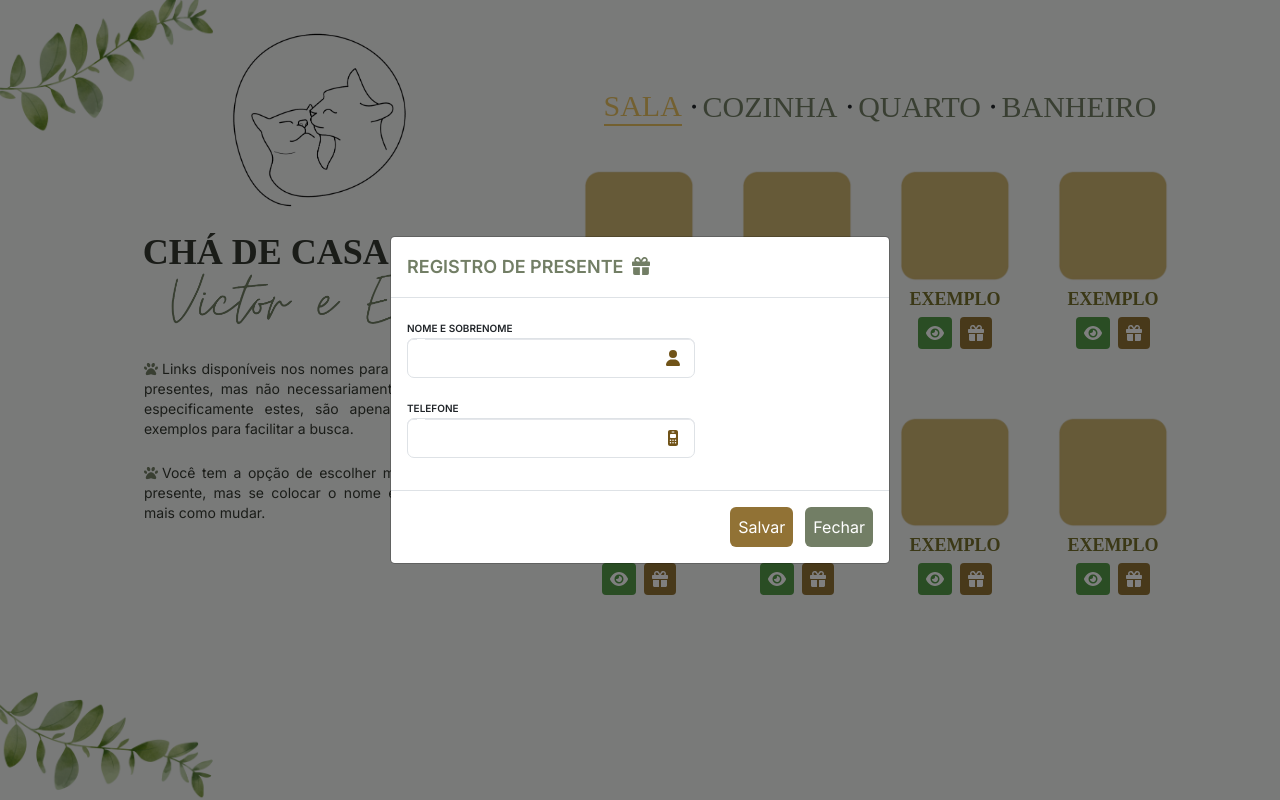
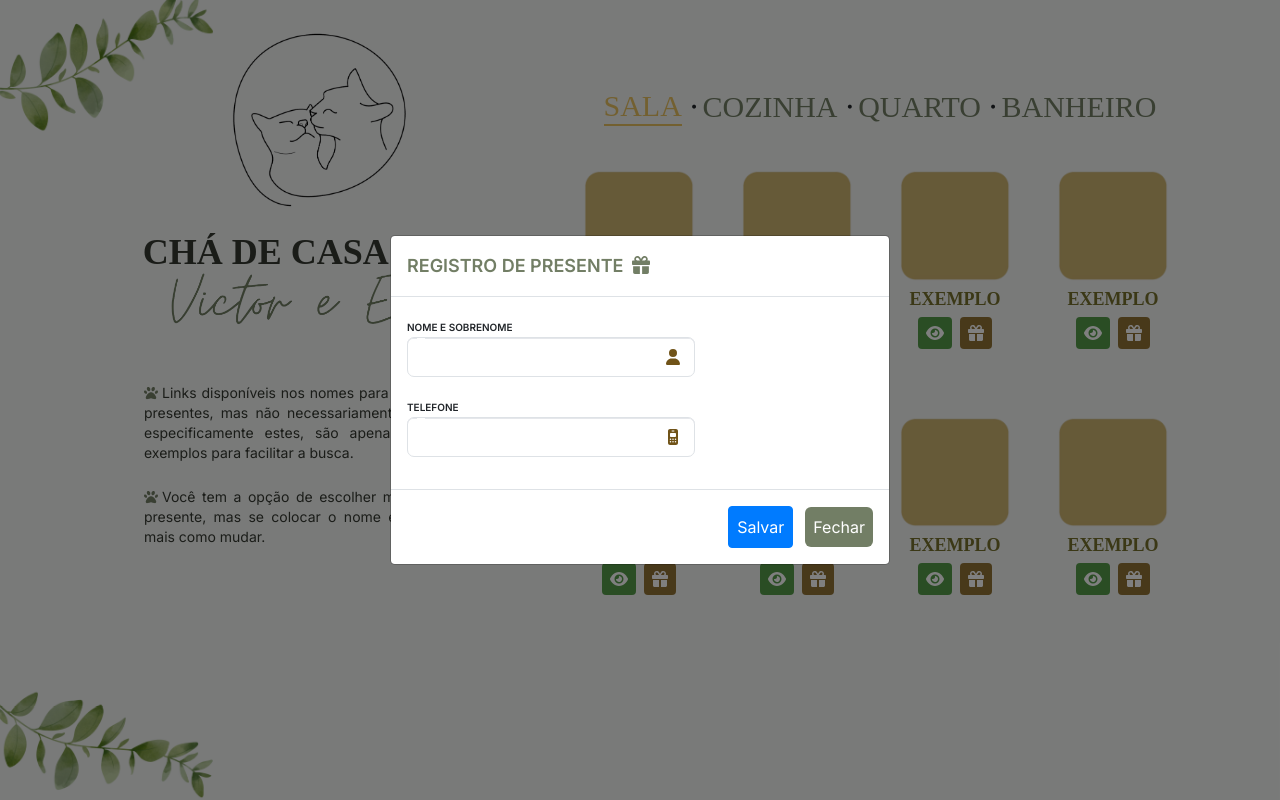
Before and after one commit to VictorLopesz/bridal-shower-frontend, a Next.js app: page / in a window 1280 px wide. Both pictures are taken after a click on the button 660 px from the left and 332 px from the top of the page. Built offline with nearby package versions, Linux system fonts and the light colour scheme.

Commit message:
cria modal de confirmação

```diff
--- /dev/null
+++ b/src/app/components/ModalConfirm/index.tsx
@@ -0,0 +1,52 @@
+import React, {useState} from 'react';
+import { Modal, Button } from 'react-bootstrap';
+
+
+
+
+const ModalConfirm = ({showModal, onHide}:any) => {
+
+    const [show, setShow] = useState(false);
+
+    const handleClose = () => setShow(false);
+    const handleShow = () => setShow(true);
+
+return(
+<>
+
+          <Button className="bg-[#917235] hover:bg-[#705318] p-2 rounded-md text-white mr-2" onClick={handleShow}>
+            Salvar
+          </Button>
+
+<Modal showModal={showModal} onHide={onHide}>
+    <Modal.Title>
+        Confirmado!
+    </Modal.Title>
+    <Modal.Body>
+        <div>
+        <span>
+        Seu presente foi salvo.<br/>
+        Não esqueça de levá-lo no dia da festa, em.
+        <br/>
+        Data: ...
+        <br/>
+        Hora: ...
+        <br/>
+        Local: ...
+
+        <br/>
+        Contamos com sua presença!
+        </span>
+        </div>
+    </Modal.Body>
+    <Modal.Footer>
+        <button className="bg-[#727E65] hover:bg-[#34392d] p-2 rounded-md text-white" onClick={handleClose}>
+                Fechar
+        </button>
+    </Modal.Footer>
+</Modal>
+</>
+    );
+}
+
+export default ModalConfirm;
--- a/src/app/components/ModalInform/index.tsx
+++ b/src/app/components/ModalInform/index.tsx
@@ -1,13 +1,11 @@
 import { useState } from 'react';
-import Button from 'react-bootstrap/Button';
 import Form from 'react-bootstrap/Form';
 import Modal from 'react-bootstrap/Modal';
-
+import ModalConfirm from '../ModalConfirm';
 import { FontAwesomeIcon } from '@fortawesome/react-fontawesome';
 import { faGift } from '@fortawesome/free-solid-svg-icons';
 import { faUser } from '@fortawesome/free-solid-svg-icons';
 import { faMobileRetro } from '@fortawesome/free-solid-svg-icons';
-
 
 
 import 'bootstrap/dist/css/bootstrap.min.css';
@@ -19,8 +17,10 @@ const ModalInform = () => {
   const handleClose = () => setShow(false);
   const handleShow = () => setShow(true);
 
+
   return (
     <>
+
 <button onClick={handleShow} className="bg-[#917235] hover:bg-[#48391b] text-white font-bold py-1 px-2 rounded m-1">
     <FontAwesomeIcon icon={faGift} className="text-[#fff]" />
 </button>
@@ -45,7 +45,8 @@ const ModalInform = () => {
     </div>
     <input
       className="w-full h-full bg-transparent text-blue-gray-700 font-sans font-normal outline outline-0 text-sm px-3 py-2.5 rounded-[7px] border "
-      placeholder=" " />
+      placeholder=" "
+      required/>
       <label
       className="flex w-full h-full select-none pointer-events-none absolute left-0 font-normal !overflow-visible truncate peer-placeholder-shown:text-blue-gray-500 leading-tight peer-focus:leading-tight peer-disabled:text-transparent peer-disabled:peer-placeholder-shown:text-blue-gray-500 transition-all -top-1.5 peer-placeholder-shown:text-sm text-[11px] peer-focus:text-[11px] before:content[' '] before:block before:box-border before:w-2.5 before:h-1.5 before:mt-[6.5px] before:mr-1 peer-placeholder-shown:before:border-transparent before:rounded-tl-md before:border-t peer-focus:before:border-t-2 before:border-l peer-focus:before:border-l-2 before:pointer-events-none before:transition-all peer-disabled:before:border-transparent after:content[' '] after:block after:flex-grow after:box-border after:w-2.5 after:h-1.5 after:mt-[6.5px] after:ml-1 peer-placeholder-shown:after:border-transparent after:rounded-tr-md after:border-t peer-focus:after:border-t-2 after:border-r peer-focus:after:border-r-2 after:pointer-events-none after:transition-all peer-disabled:after:border-transparent peer-placeholder-shown:leading-[3.75] text-gray-500 peer-focus:text-gray-300 before:border-blue-gray-200 peer-focus:before:!border-gray-300 after:border-blue-gray-200 peer-focus:after:!border-gray-300">
     </label>
@@ -63,7 +64,9 @@ const ModalInform = () => {
     </div>
     <input
       className="w-full h-full bg-transparent text-blue-gray-700 font-sans font-normal outline outline-0 text-sm px-3 py-2.5 rounded-[7px] border "
-      placeholder=" " /><label
+      placeholder=" "
+      required
+      /><label
       className="flex w-full h-full select-none pointer-events-none absolute left-0 font-normal !overflow-visible truncate peer-placeholder-shown:text-blue-gray-500 leading-tight peer-focus:leading-tight peer-disabled:text-transparent peer-disabled:peer-placeholder-shown:text-blue-gray-500 transition-all -top-1.5 peer-placeholder-shown:text-sm text-[11px] peer-focus:text-[11px] before:content[' '] before:block before:box-border before:w-2.5 before:h-1.5 before:mt-[6.5px] before:mr-1 peer-placeholder-shown:before:border-transparent before:rounded-tl-md before:border-t peer-focus:before:border-t-2 before:border-l peer-focus:before:border-l-2 before:pointer-events-none before:transition-all peer-disabled:before:border-transparent after:content[' '] after:block after:flex-grow after:box-border after:w-2.5 after:h-1.5 after:mt-[6.5px] after:ml-1 peer-placeholder-shown:after:border-transparent after:rounded-tr-md after:border-t peer-focus:after:border-t-2 after:border-r peer-focus:after:border-r-2 after:pointer-events-none after:transition-all peer-disabled:after:border-transparent peer-placeholder-shown:leading-[3.75] text-gray-500 peer-focus:text-gray-300 before:border-blue-gray-200 peer-focus:before:!border-gray-300 after:border-blue-gray-200 peer-focus:after:!border-gray-300">
     </label>
   </div>
@@ -72,14 +75,14 @@ const ModalInform = () => {
           </Form>
         </Modal.Body>
         <Modal.Footer>
-          <button className="bg-[#917235] hover:bg-[#705318] p-2 rounded-md text-white mr-2" onClick={handleClose}>
-            Salvar
-          </button>
+          <ModalConfirm />
           <button className="bg-[#727E65] hover:bg-[#34392d] p-2 rounded-md text-white" onClick={handleClose}>
             Fechar
           </button>
         </Modal.Footer>
       </Modal>
+
+      {/* {modalConfirmation && <ModalConfirm showModal={modalConfirmation} onHide={() => setModalConfirmation(false)} />} */}
     </>
   );
 }
--- a/src/app/page.tsx
+++ b/src/app/page.tsx
@@ -12,7 +12,10 @@ export default function Home() {
   return (
     <main
       className="bg-cover w-full h-screen"
-      style={{ backgroundImage: `url('/assets/fundo2.png')` }}
+      style={{
+        backgroundImage: `url('/assets/fundo2.png')`,
+        backgroundAttachment: 'fixed'
+      }}
     >
       <div className="grid grid-cols-1 sm:grid-cols-1 xl:grid-cols-2 lg:grid-cols-2">
         <div className="grid grid-cols-1 md:grid-cols-1 xl:grid-cols-1">
@@ -22,6 +25,7 @@ export default function Home() {
               Chá de casa nova
               <Image src={nomes.src} alt="nomes" width={200} height={200} className="mx-auto sm:w-[300px]" />
             </span>
+            <br/>
             <div className="w-full flex items-center justify-center pl-10 pr-10 sm:pl-5 sm:pr-5 md:pl-8 md:pr-8 lg:pl-12 lg:pr-12 xl:pl-36 xl:pr-36 mt-8">
               <ul className="text-[#353931] text-justify">
                 <li className="text-sm">
@@ -36,7 +40,12 @@ export default function Home() {
           </div>
         </div>
 
-        <div>
+        <div className="bg-cover w-full h-full"
+      style={{
+        backgroundImage: `url('/assets/fundo2.png')`,
+        backgroundAttachment: 'fixed'
+      }}
+        >
           <Presentes />
         </div>
       </div>
```
